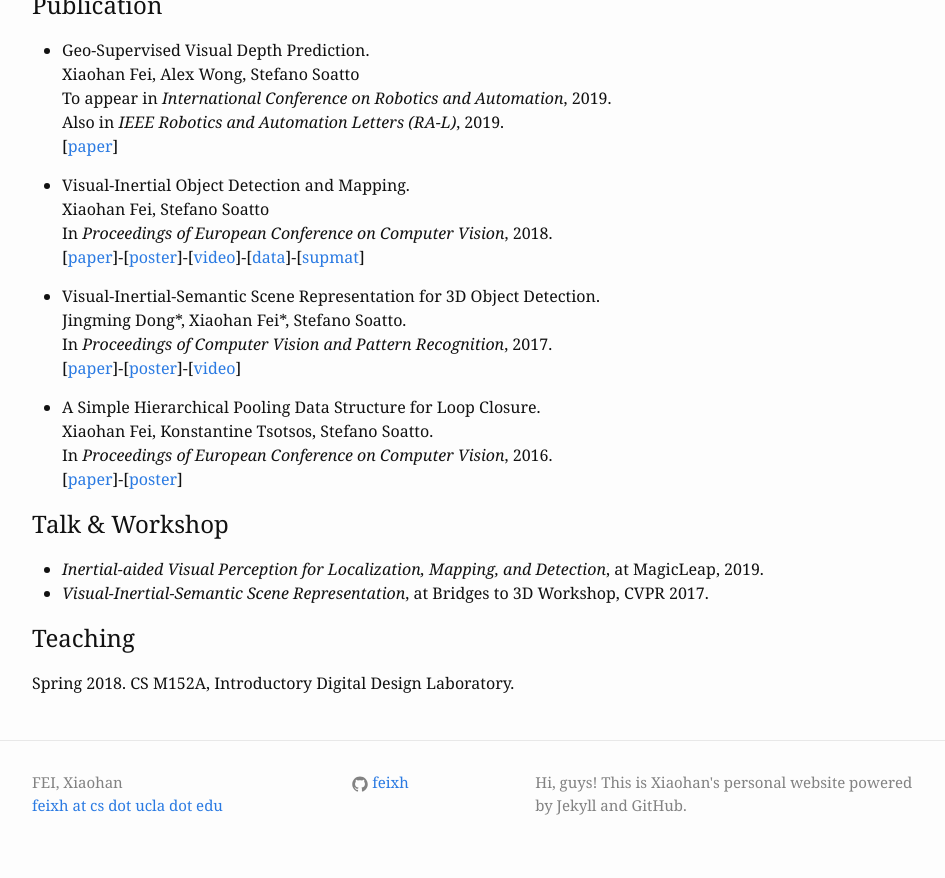
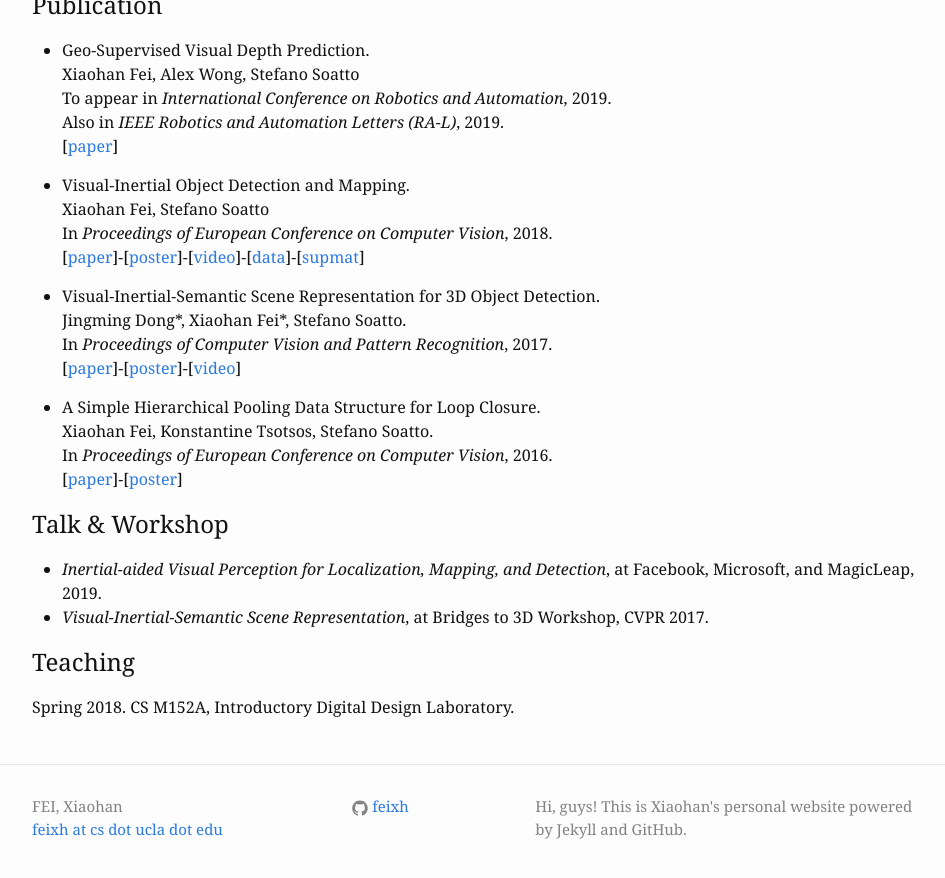
Before and after one commit to feixh/feixh.github.com, a Jekyll site: the page built from index.md, in a window 1280 px wide and 900 px high, scrolled down 1408 px. Shown: the top 878 px of the window, without its empty margins (158-1103 px from the left). Built offline with Jekyll 4.4.1, drawn with Linux system fonts in a browser that asks for light colours.

Commit message:
add fb and ms talk to index page

```diff
--- a/index.md
+++ b/index.md
@@ -96,7 +96,7 @@ A recent CV is [available here][resume].
 
 
 ## Talk & Workshop
-- *Inertial-aided Visual Perception for Localization, Mapping, and Detection*, at MagicLeap, 2019.
+- *Inertial-aided Visual Perception for Localization, Mapping, and Detection*, at Facebook, Microsoft, and MagicLeap, 2019.
 - *Visual-Inertial-Semantic Scene Representation*, at Bridges to 3D Workshop, CVPR 2017.
 
 
```
